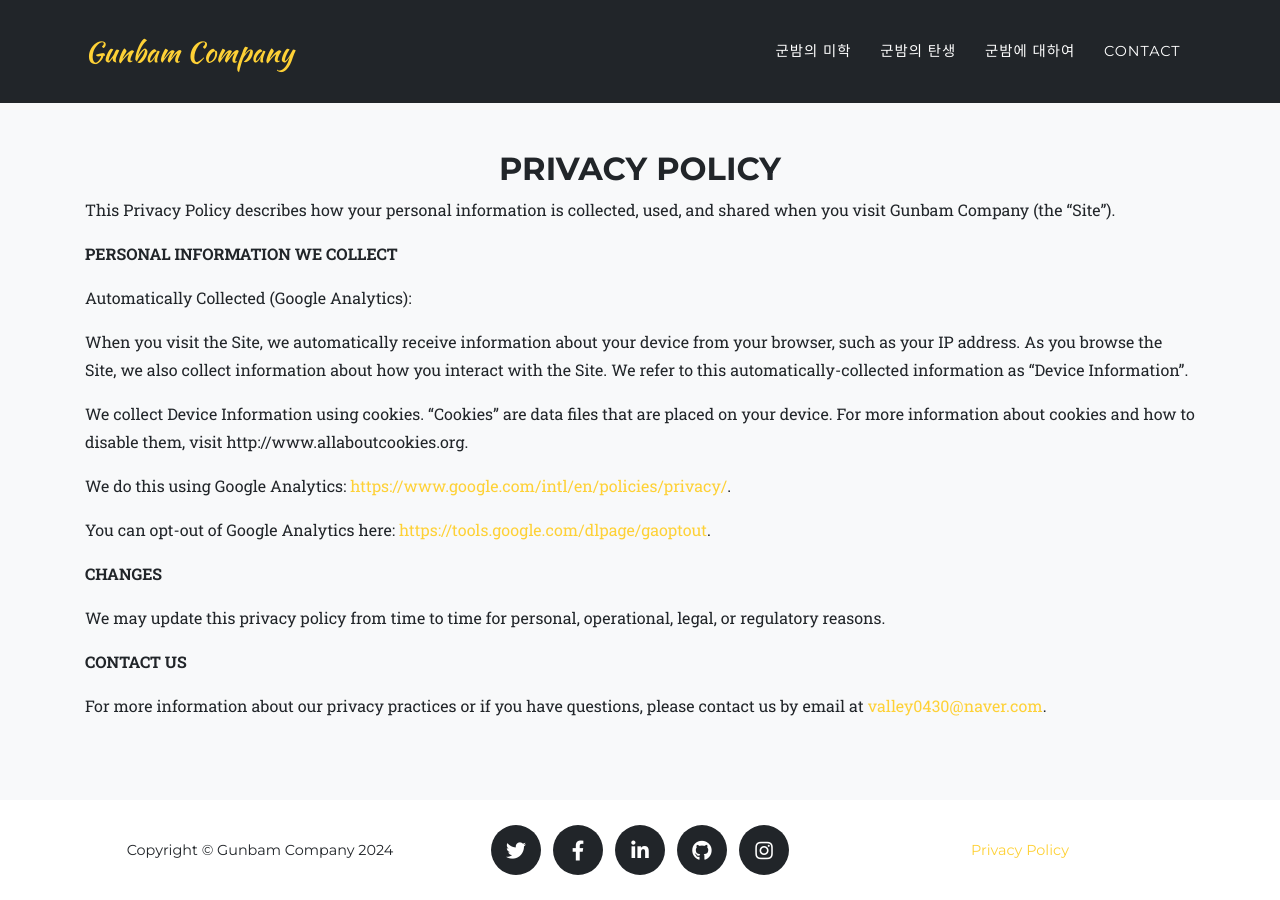
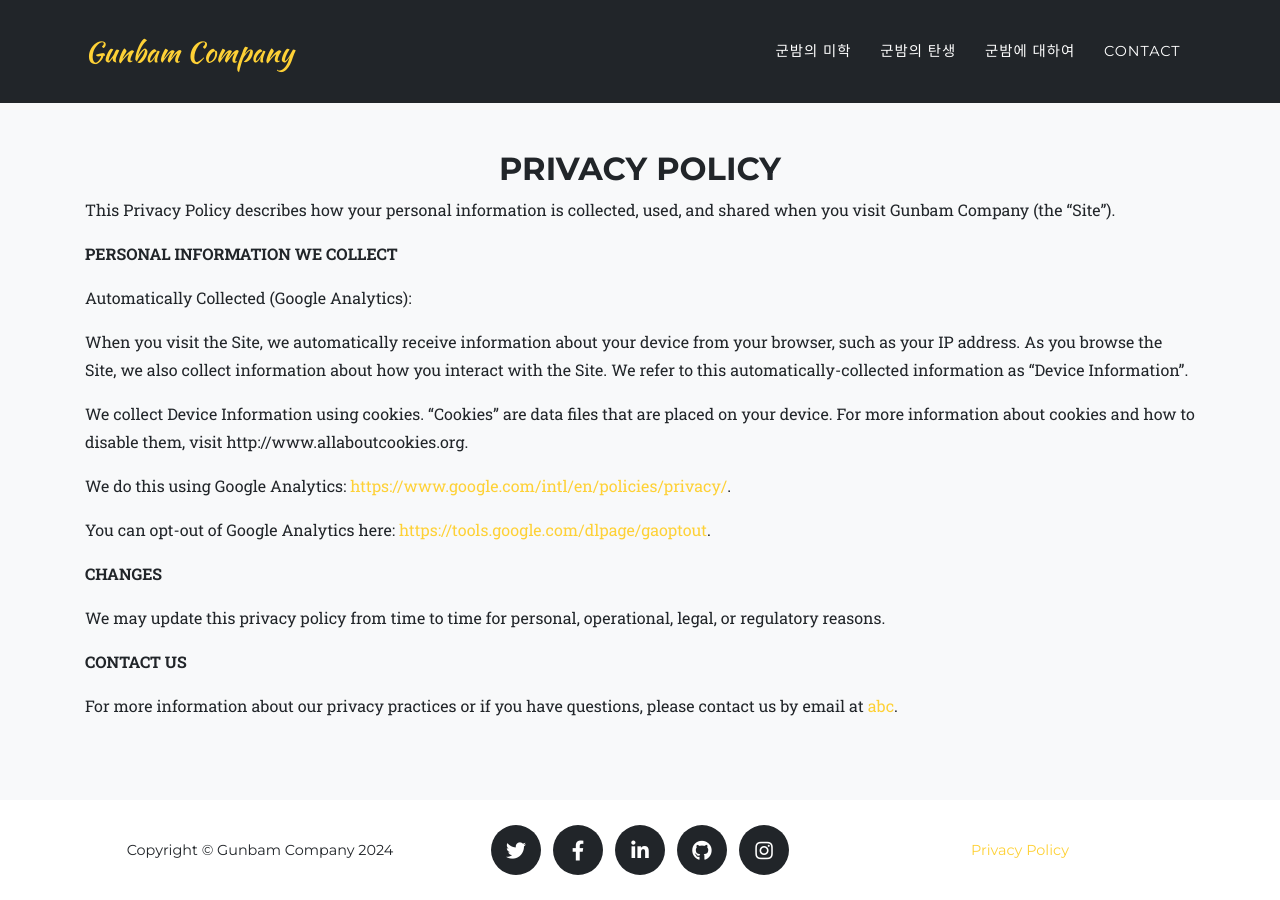
Before and after one commit to brilliantsea/gunbam, a Jekyll site: the page built from legal.md, in a window 1280 px wide. Built offline with Jekyll 4.4.1, drawn with Linux system fonts in a browser that asks for light colours; some web fonts are replaced.

Commit message:
complete2

```diff
--- a/_config.yml
+++ b/_config.yml
@@ -17,7 +17,7 @@ url    : "https://brilliantsea.github.io" # the base hostname & protocol for you
 baseurl: "/gunbam" # the subpath of your site, e.g. /blog
 
 title      : Gunbam Company
-email      : valley0430@naver.com
+email      : abc
 description: "gunbam"
 author     : gunbam
 # logo:     #optional, defaults to site title
```
